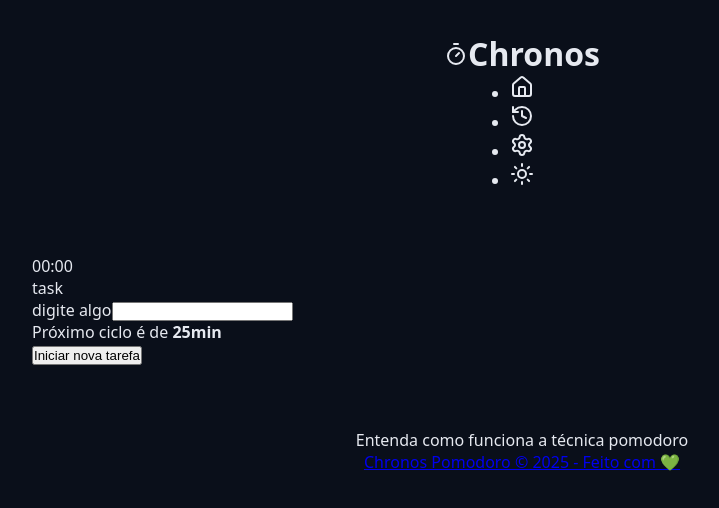
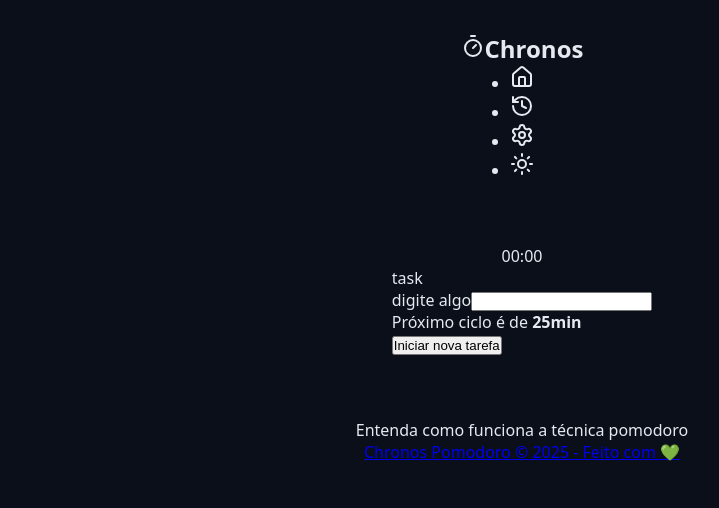
Before and after one commit to MunrraMT/curso-reactjs-19-and-nextjs-15, a React (Vite) app in the folder section-2/chronos-pomodoro/: page / in a window 1280 px wide. Shown: the top 508 px of the page, without its empty margins (118-837 px from the left). Built offline with nearby package versions, Linux system fonts and the light colour scheme.

Commit message:
20. Movendo o Container para seu próprio React Component

```diff
--- a/section-2/chronos-pomodoro/src/App.tsx
+++ b/section-2/chronos-pomodoro/src/App.tsx
@@ -9,14 +9,22 @@ import {
 import './styles/theme.css';
 import './styles/global.css';
 
+import { Header } from './components/Header';
+import { Main } from './components/Main';
+import { Section } from './components/Section';
+import { Footer } from './components/Footer';
+
 export function App() {
   return (
     <>
-      <header className="container">
+      <Header>
+        <Section>
           <h1>
             <TimerIcon />
             <span>Chronos</span>
           </h1>
+        </Section>
+        <Section>
           <nav>
             <ul>
               <li>
@@ -33,12 +41,13 @@ export function App() {
               </li>
             </ul>
           </nav>
-      </header>
-      <main className="container">
-        <section className="content">
+        </Section>
+      </Header>
+      <Main>
+        <Section>
           <p>00:00</p>
-        </section>
-        <section className="content">
+        </Section>
+        <Section>
           <form>
             <p>task</p>
             <label htmlFor="new_task">digite algo</label>
@@ -48,12 +57,16 @@ export function App() {
             </p>
             <button type="submit">Iniciar nova tarefa</button>
           </form>
-        </section>
-      </main>
-      <footer className="container">
+        </Section>
+      </Main>
+      <Footer>
+        <Section>
           <p>Entenda como funciona a técnica pomodoro</p>
+        </Section>
+        <Section>
           <a href="/">Chronos Pomodoro © 2025 - Feito com 💚</a>
-      </footer>
+        </Section>
+      </Footer>
     </>
   );
 }
--- /dev/null
+++ b/section-2/chronos-pomodoro/src/components/Footer.module.css
@@ -0,0 +1,9 @@
+.container {
+  width: 100%;
+  padding: 3.2rem;
+  box-sizing: border-box;
+  display: flex;
+  flex-direction: column;
+  align-items: center;
+  justify-content: center;
+}
--- /dev/null
+++ b/section-2/chronos-pomodoro/src/components/Footer.tsx
@@ -0,0 +1,11 @@
+import type { ReactNode } from 'react';
+
+import styles from './Footer.module.css';
+
+interface Props {
+  children: ReactNode;
+}
+
+export function Footer(props: Props) {
+  return <footer className={styles.container}>{props.children}</footer>;
+}
--- /dev/null
+++ b/section-2/chronos-pomodoro/src/components/Header.module.css
@@ -0,0 +1,9 @@
+.container {
+  width: 100%;
+  padding: 3.2rem;
+  box-sizing: border-box;
+  display: flex;
+  flex-direction: column;
+  align-items: center;
+  justify-content: center;
+}
--- /dev/null
+++ b/section-2/chronos-pomodoro/src/components/Header.tsx
@@ -0,0 +1,11 @@
+import type { ReactNode } from 'react';
+
+import styles from './Header.module.css';
+
+interface Props {
+  children: ReactNode;
+}
+
+export function Header(props: Props) {
+  return <header className={styles.container}>{props.children}</header>;
+}
--- /dev/null
+++ b/section-2/chronos-pomodoro/src/components/Main.module.css
@@ -0,0 +1,9 @@
+.container {
+  width: 100%;
+  padding: 3.2rem;
+  box-sizing: border-box;
+  display: flex;
+  flex-direction: column;
+  align-items: center;
+  justify-content: center;
+}
--- /dev/null
+++ b/section-2/chronos-pomodoro/src/components/Main.tsx
@@ -0,0 +1,11 @@
+import type { ReactNode } from 'react';
+
+import styles from './Main.module.css';
+
+interface Props {
+  children: ReactNode;
+}
+
+export function Main(props: Props) {
+  return <main className={styles.container}>{props.children}</main>;
+}
--- /dev/null
+++ b/section-2/chronos-pomodoro/src/components/Section.module.css
@@ -0,0 +1,7 @@
+.content {
+  width: 100%;
+  max-width: 98rem;
+  display: flex;
+  align-items: center;
+  justify-content: center;
+}
--- /dev/null
+++ b/section-2/chronos-pomodoro/src/components/Section.tsx
@@ -0,0 +1,11 @@
+import type { ReactNode } from 'react';
+
+import styles from './Section.module.css';
+
+interface Props {
+  children: ReactNode;
+}
+
+export function Section(props: Props) {
+  return <section className={styles.content}>{props.children}</section>;
+}
--- a/section-2/chronos-pomodoro/src/styles/global.css
+++ b/section-2/chronos-pomodoro/src/styles/global.css
@@ -15,18 +15,3 @@ body {
   background: var(--gray-900);
   color: var(--text-default);
 }
-
-.container {
-  width: 100%;
-  padding: 3.2rem;
-  box-sizing: border-box;
-  display: flex;
-  flex-direction: column;
-  align-items: center;
-  justify-content: center;
-}
-
-.content {
-  width: 100%;
-  max-width: 98rem;
-}
```
Lines whose indentation alone changed are shown as unchanged.
